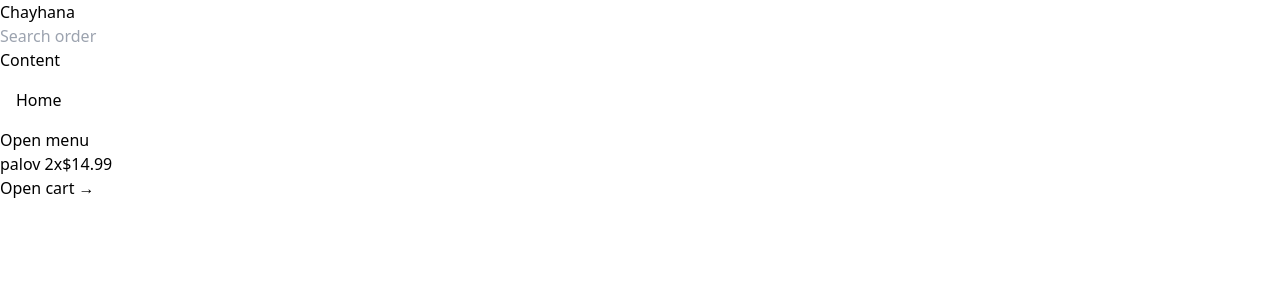
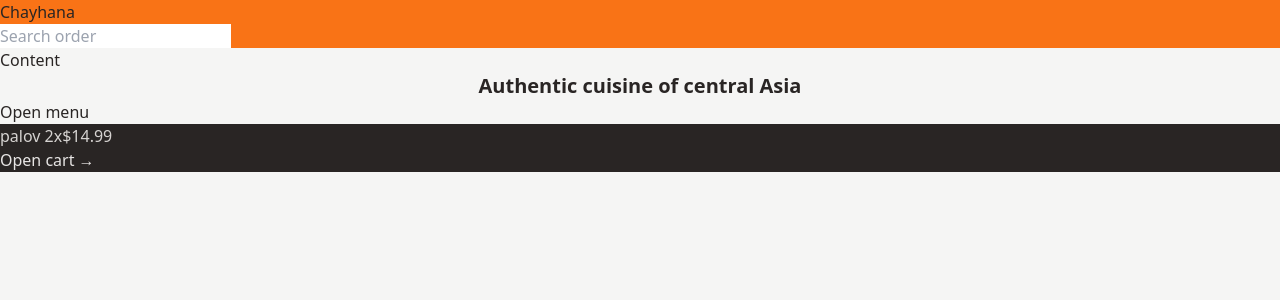
Before and after one commit to javlona/chayhana-react, a React (Vite) app: page / in a window 1280 px wide. Shown: the top 300 px of the page. Built offline with nearby package versions, Linux system fonts and the light colour scheme.

Commit message:
styling added

```diff
--- a/index.html
+++ b/index.html
@@ -10,7 +10,7 @@
     <meta name="viewport" content="width=device-width, initial-scale=1.0" />
     <title>Chayhana</title>
   </head>
-  <body>
+  <body class="bg-stone-100 text-stone-800">
     <div id="root"></div>
     <script type="module" src="/src/main.jsx"></script>
   </body>
--- a/src/features/cart/CartOverview.jsx
+++ b/src/features/cart/CartOverview.jsx
@@ -2,8 +2,8 @@ import { Link } from "react-router-dom";
 
 function CartOverview() {
   return (
-    <div>
-      <p>
+    <div className="bg-stone-800 text-stone-200">
+      <p className="text-stone-300">
         <span>palov 2x</span>
         <span>$14.99</span>
       </p>
--- a/src/ui/Header.jsx
+++ b/src/ui/Header.jsx
@@ -3,7 +3,7 @@ import SearchOrder from "../features/order/SearchOrder";
 
 function Header() {
   return (
-    <header>
+    <header className="bg-orange-500">
       <Link to="/">Chayhana</Link>
       <SearchOrder />
     </header>
--- a/src/ui/Home.jsx
+++ b/src/ui/Home.jsx
@@ -3,7 +3,9 @@ import { Link } from "react-router-dom";
 function Home() {
   return (
     <div>
-      <h1 className="p-4">Home</h1>
+      <h1 className="text-center text-xl font-semibold">
+        Authentic cuisine of central Asia
+      </h1>
       <Link to="/menu">Open menu</Link>
     </div>
   );
```
